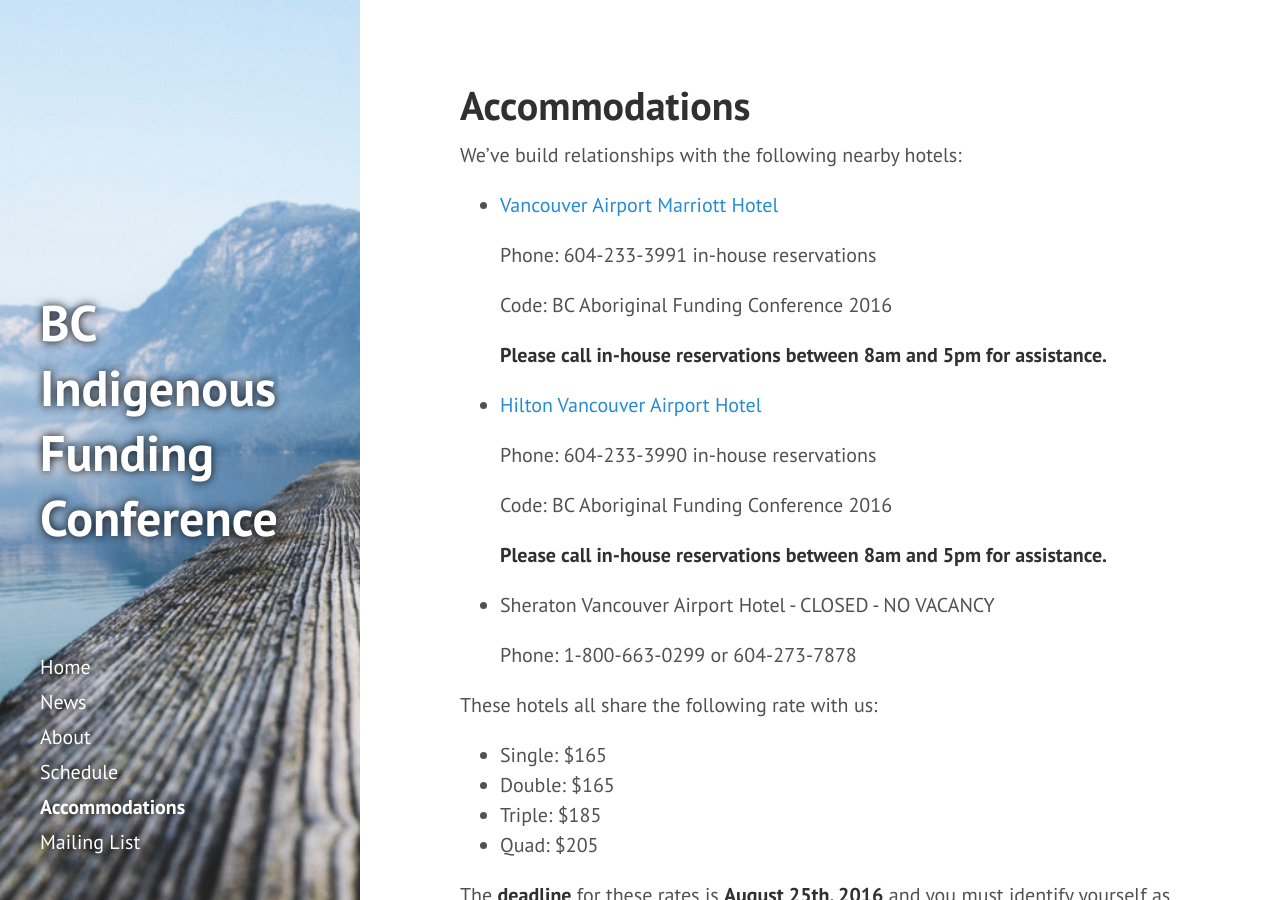
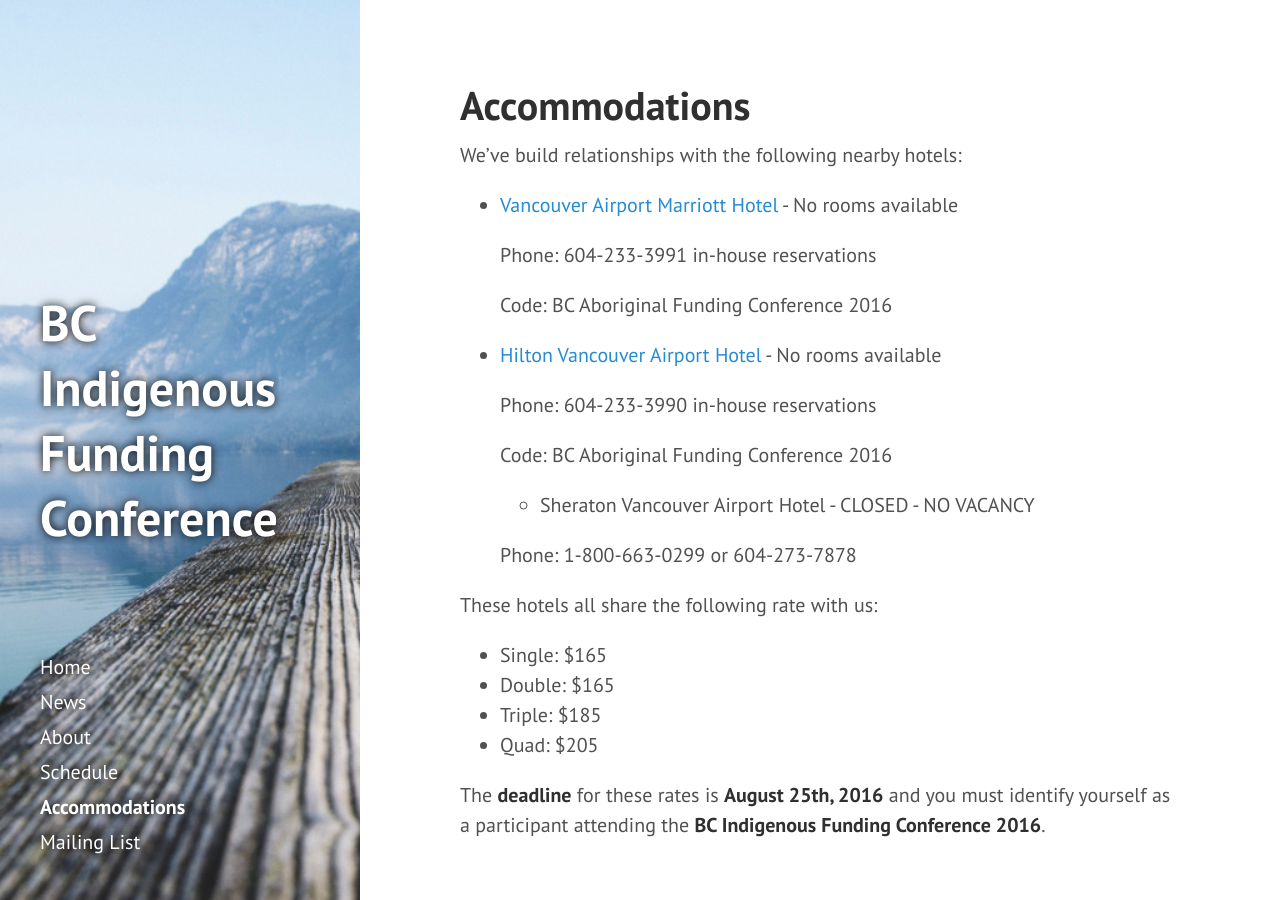
Before and after one commit to BCAAFC/funding-conference-2016, a Jekyll site: the page built from accommodations.md, in a window 1280 px wide and 900 px high. Built offline with Jekyll 4.4.1, drawn with Linux system fonts in a browser that asks for light colours; nearby versions of some CDN libraries.

Commit message:
hotels full

```diff
--- a/accommodations.md
+++ b/accommodations.md
@@ -6,23 +6,19 @@
 
 We've build relationships with the following nearby hotels:
 
-* [Vancouver Airport Marriott Hotel](http://cwp.marriott.com/yvrsa/bcafcsep2016/)
+* [Vancouver Airport Marriott Hotel](http://cwp.marriott.com/yvrsa/bcafcsep2016/) - No rooms available
 
   Phone: 604-233-3991 in-house reservations
 
   Code: BC Aboriginal Funding Conference 2016
 
-  **Please call in-house reservations between 8am and 5pm for assistance.**
-
-* [Hilton Vancouver Airport Hotel](http://www.hilton.com/en/hi/groups/personalized/Y/YVRAHHF-BCAFC-20160921/index.jhtml?WT.mc_id=POG)
+* [Hilton Vancouver Airport Hotel](http://www.hilton.com/en/hi/groups/personalized/Y/YVRAHHF-BCAFC-20160921/index.jhtml?WT.mc_id=POG) - No rooms available
 
   Phone: 604-233-3990 in-house reservations
 
   Code: BC Aboriginal Funding Conference 2016
 
-  **Please call in-house reservations between 8am and 5pm for assistance.**
-
-* Sheraton Vancouver Airport Hotel - CLOSED - NO VACANCY
+  * Sheraton Vancouver Airport Hotel - CLOSED - NO VACANCY
 
   Phone: 1-800-663-0299 or 604-273-7878
 
```
